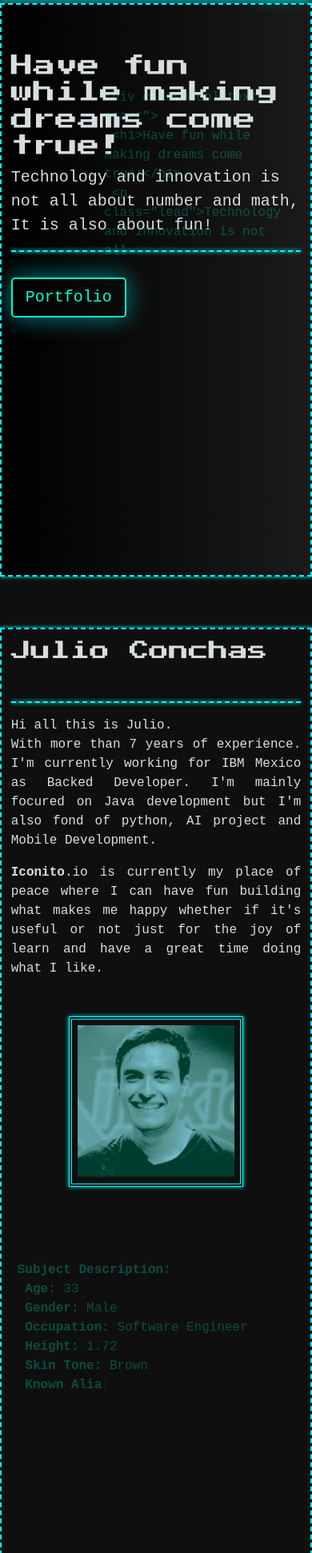
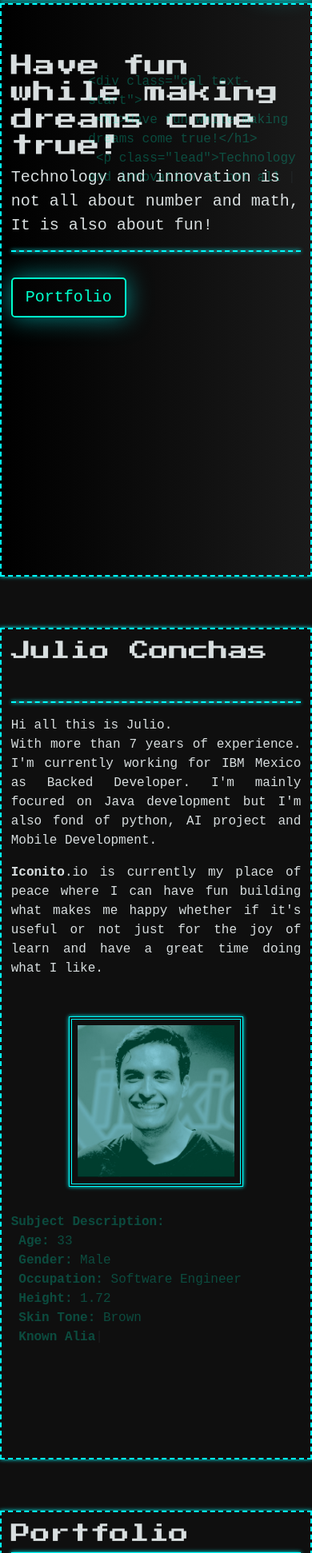
Before and after one commit to iconitodotcom/iconitodotcom, a Flask app: page / in a window 390 px wide. Shown: the part 60-2002 px from the top of the page at 80% size. Run offline with Flask 3, Linux system fonts and the light colour scheme.

Commit message:
responsive about section

```diff
--- a/iconitodev/static/css/core/core.css
+++ b/iconitodev/static/css/core/core.css
@@ -92,7 +92,7 @@ body {
     padding: 2%;
   }
   .code-box {
-    padding: 20px;
+    /* padding: 20px; */
     overflow-y: auto;
     white-space: pre-line;
    /* min-height: 400px; */
--- a/iconitodev/templates/index.html
+++ b/iconitodev/templates/index.html
@@ -73,19 +73,19 @@
             </div>
             <div class="col">
                 <div class="row"></div>
-                <div class="row mb-5">
+                <div class="row mb-1">
                     <div class="col align-self-center text-center">
                         <img src="{{ url_for('static', filename='img/JulioTech.jpeg') }}" alt="" id="aboutimg" style="width: 60%;">
                     </div>
                 </div>
                 <!-- col that shows up for lg size -->
-                <div class="row d-none d-lg-block retro-border mt-2" style="min-height: 25rem;">
+                <div class="row d-none d-lg-block retro-border mt-2" style="min-height: 20rem;">
                     <div class="code-box mx-auto text-start">
                         <span id="description-code" class="primary-txt-color"></span>
                     </div>
                 </div>
                 <!-- col that shows up for md size -->
-                <div class="row d-lg-none mt-2" style="min-height: 25rem;">
+                <div class="row d-lg-none mt-2" style="min-height: 20rem;">
                     <div class="code-box mx-auto text-start">
                         <span id="description-code-mobile" class="primary-txt-color"></span>
                     </div>
```
